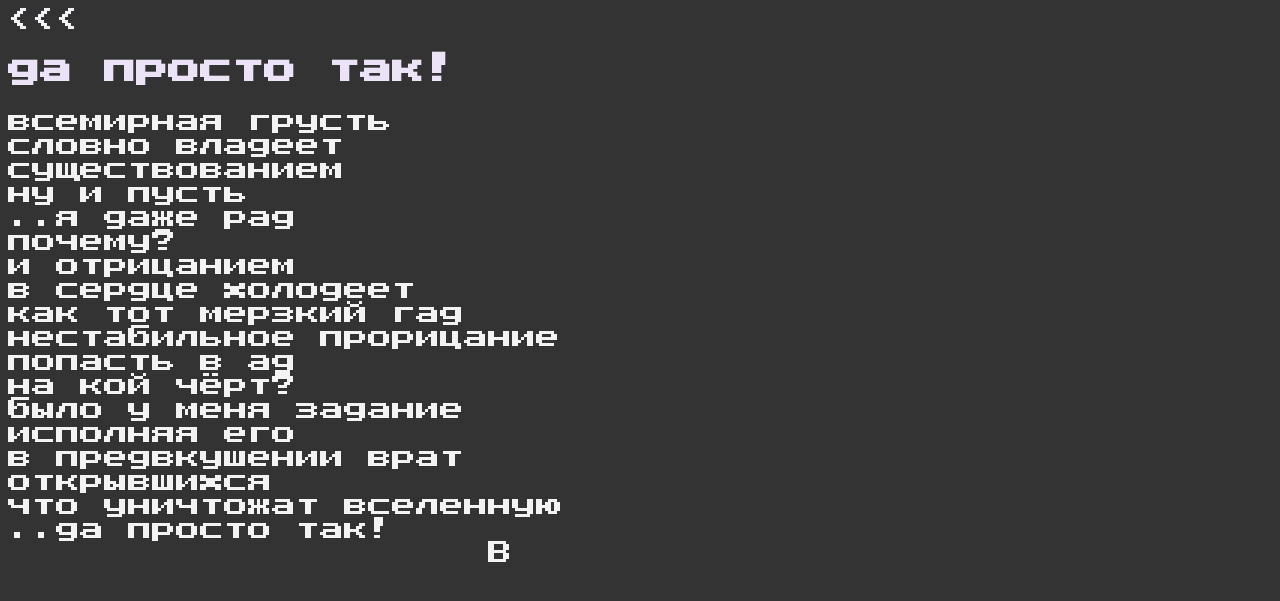
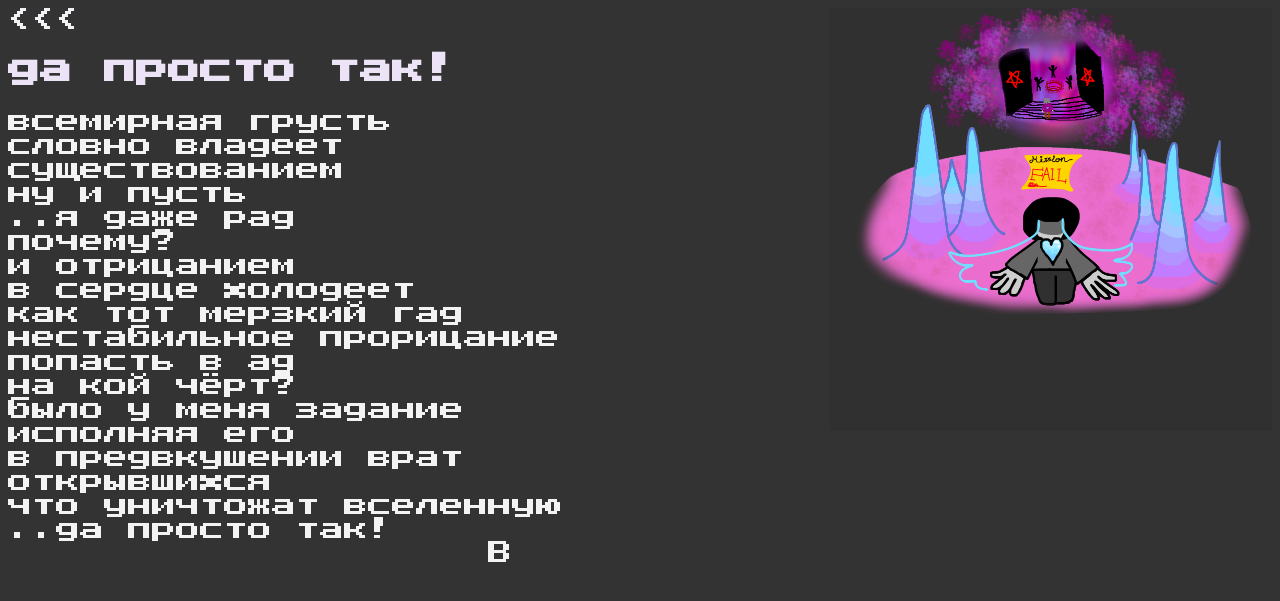
Before and after one commit to hvinya/hvinya.github.io, a Jekyll site: the page built from poesy/0x6.html, in a window 1280 px wide. Shown: the top 601 px of the page. Built offline with Jekyll 4.4.1, drawn with Linux system fonts in a browser that asks for light colours.

Commit message:
add illustration

```diff
--- a/poesy/0x6.html
+++ b/poesy/0x6.html
@@ -4,6 +4,7 @@
 permalink: /poesy/0x6/
 ---
 
+<img src='/img/illustrations/0x6.png' align='right' id='image'>
 <h1>да просто так!</h1>
 <pre>
 всемирная грусть
```
Also changed, not shown: img/illustrations/0x6.png (added).
